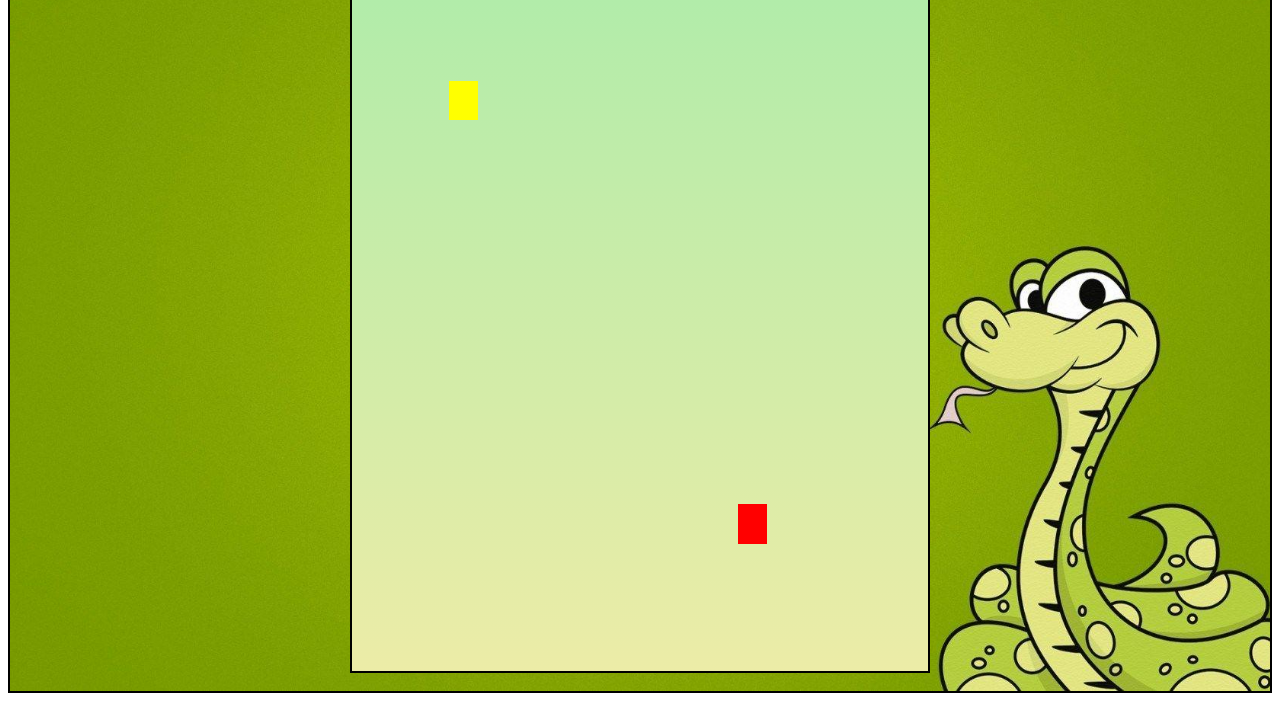
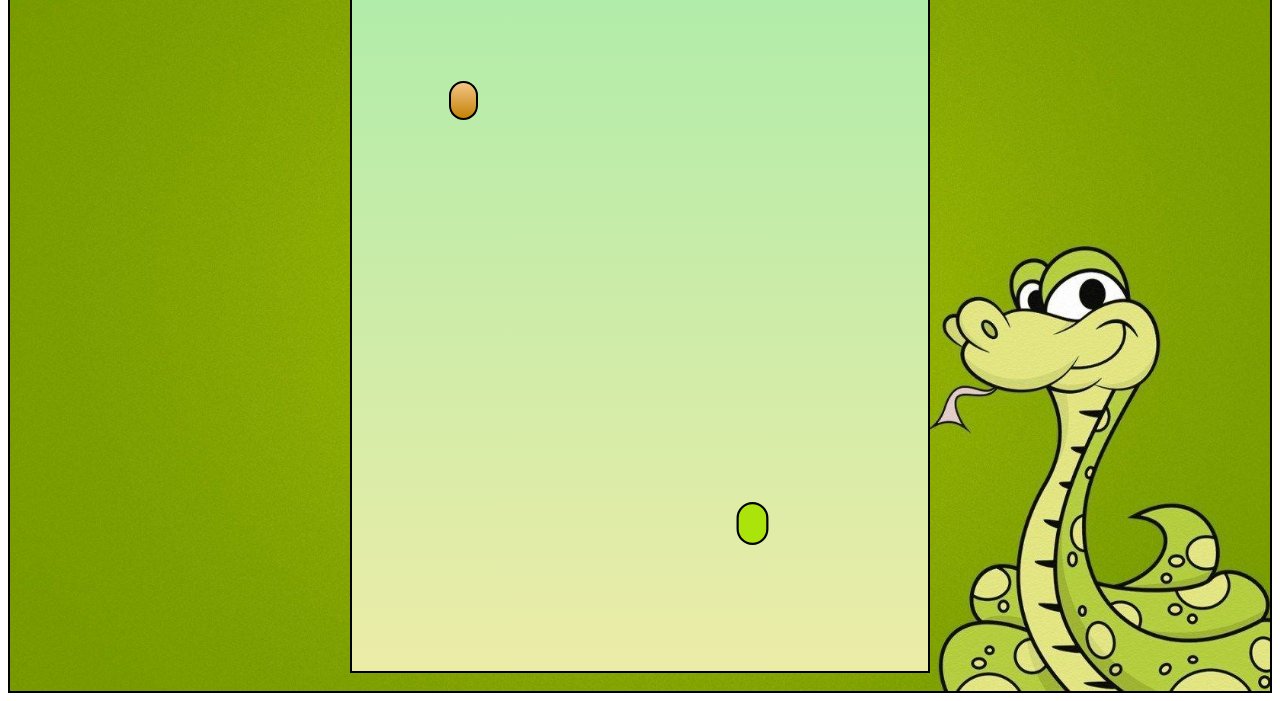
Before and after one commit to SauravGupta123/SnakeGame, a plain HTML site: page index.html in a window 1280 px wide. Shown: the part 119-820 px from the top of the page. Drawn offline with Linux system fonts and the light colour scheme.

Commit message:
snake colour changed to green

```diff
--- a/styles.css
+++ b/styles.css
@@ -29,16 +29,28 @@
 
 
 .food{
-    background-color: yellow;
+    background:linear-gradient(#f3c585,rgb(197, 130, 7));
+    border-radius: 36px;
+    border:2px solid black;
+
 }
 
 .head{
-background-color: red;
+    background-color:#abe40a;
+    border-radius: 36px;
+    transform: scale(1.1);
+
+    border:2px solid black;
+
 
 }
 
 .snakeBody{
-    background-color: purple;
+    background-color: #6eae00;
+     border-radius: 36px;
+    border:2px solid black;
+
+
 }
 #scorebox{
     font-size: 2rem;
```
